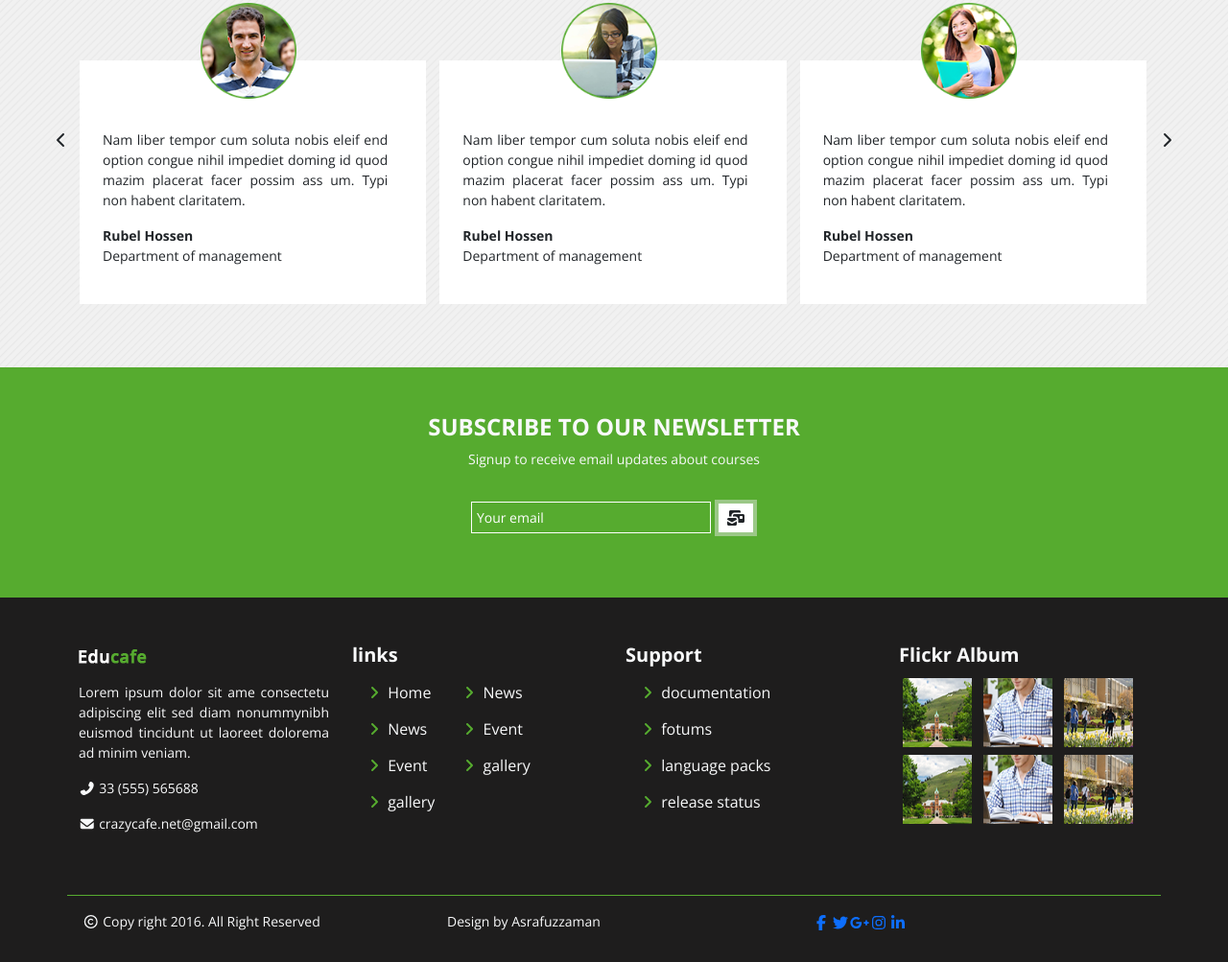
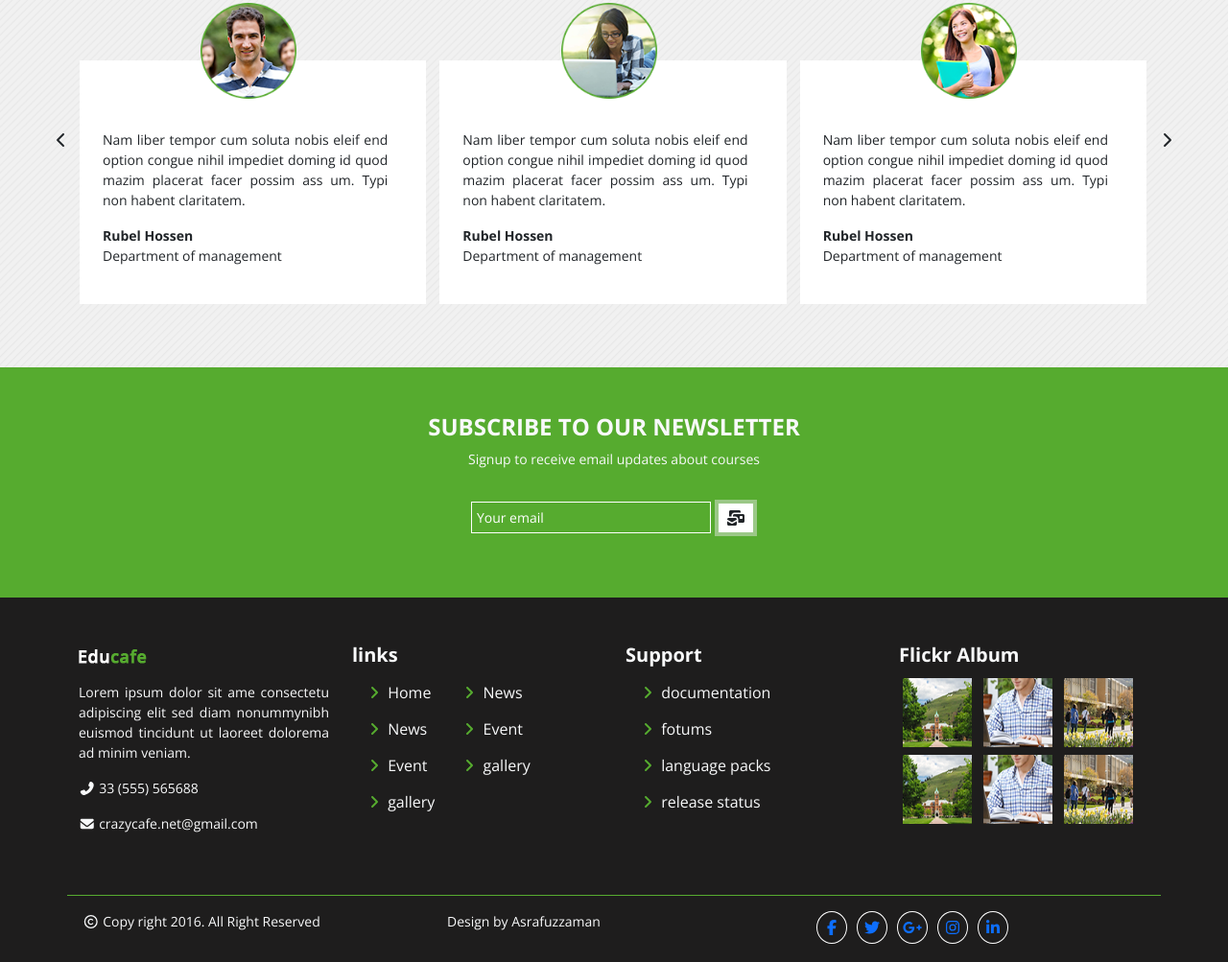
Before and after one commit to asraful771/ledp-psd, a plain HTML site: page index.html in a window 1280 px wide. Shown: the part 3302-4305 px from the top of the page at 96% size. Drawn offline with nearby package versions, Linux system fonts and the light colour scheme.

Commit message:
icon modefy

```diff
--- a/asset/css/custom.css
+++ b/asset/css/custom.css
@@ -353,6 +353,14 @@ a{text-decoration: none;}
 .footer-bottom{
     border-top:1px solid #56ab2f;
 }
+.social-icon li{
+   padding:5px !important;
+}
+.social-icon li a{
+    border:1px solid #fff !important;
+    padding:5px !important;
+    border-radius:50% !important;
+}
 /* ******************************************************************
                                 footer start
 *******************************************************************/
--- a/index.html
+++ b/index.html
@@ -561,7 +561,7 @@
       </div>
       <div class="col-md-4 p-3"> <p class="font-s">Design by Asrafuzzaman</p> </div>
       <div class="col-md-4 p-3">
-        <ul class="d-flex socil-icon">
+        <ul class="d-flex social-icon">
         <li><a href="#"><i class="fab fa-facebook-f"></i></a></li>
         <li><a href="#"><i class="fab fa-twitter"></i></a></li>
         <li><a href="#"><i class="fab fa-google-plus-g"></i></a></li>
```
